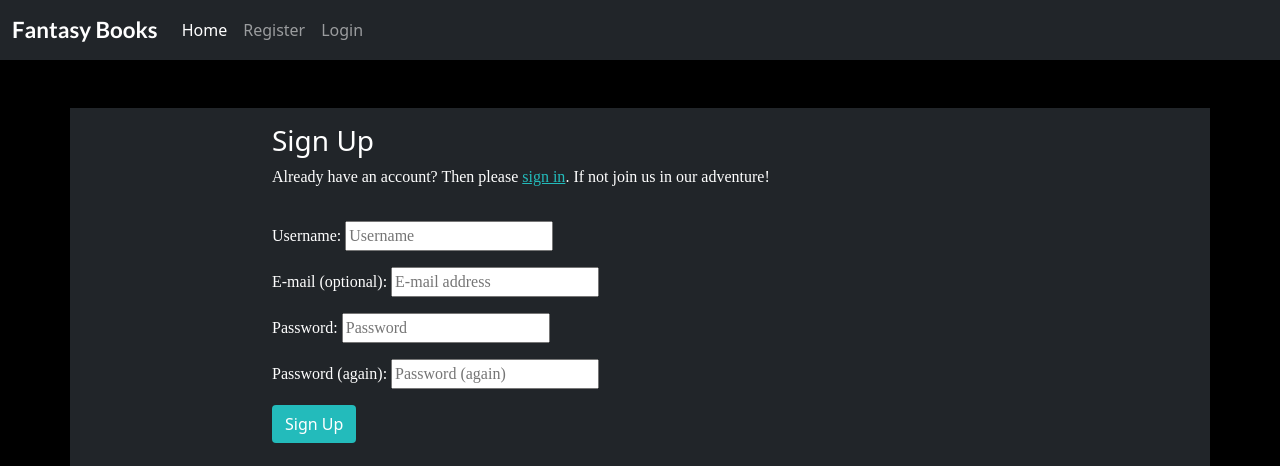
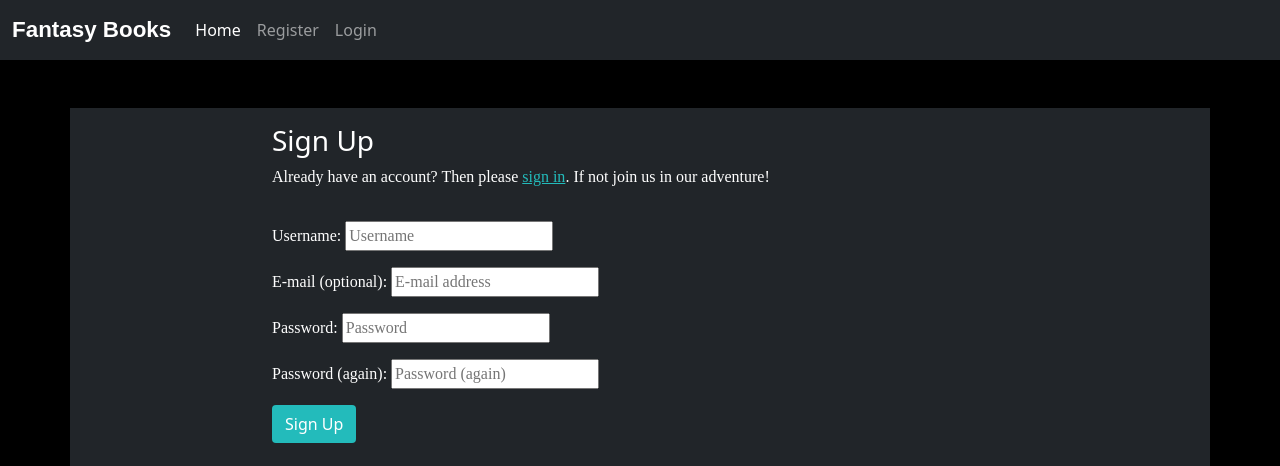
Before and after one commit to MiswaQ/FantasyBlog, a Django app: page /accounts/signup/ in a window 1280 px wide. Shown: the top 466 px of the page. Run offline with Django 4.2, Linux system fonts and the light colour scheme.

Commit message:
Changed font family

```diff
--- a/static/css/style.css
+++ b/static/css/style.css
@@ -7,7 +7,7 @@ p {
 }
 
 .brand {
-    font-family: "Lato", sans-serif;
+    font-family: "Work Sans", sans-serif;
     font-size: 1.4rem;
     font-weight: 700;
     color: #ffffff;
--- a/templates/base.html
+++ b/templates/base.html
@@ -70,7 +70,7 @@
             <a href="https://twitter.com/" target="_blank"><i class="fab fa-twitter-square ms-3 l-blue"></i></a>
             <a href="https://instagram.com/" target="_blank"><i class="fab fa-instagram-square ms-3 l-blue"></i></a>
             <a href="https://youtube.com/" target="_blank"><i class="fab fa-youtube-square ms-3 l-blue"></i></a>
-        </p>
+            </p>
     </footer>
 </body>
 
```
